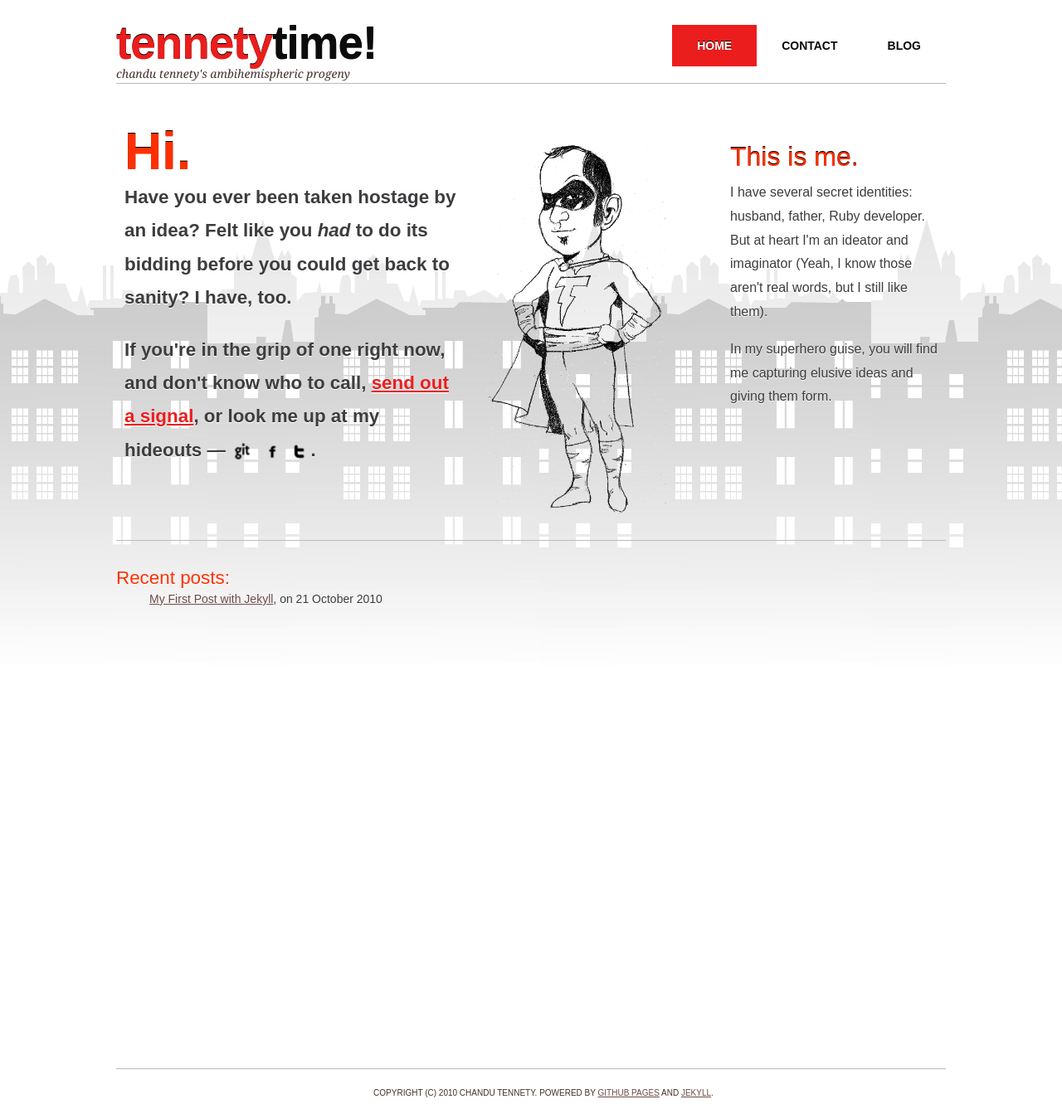
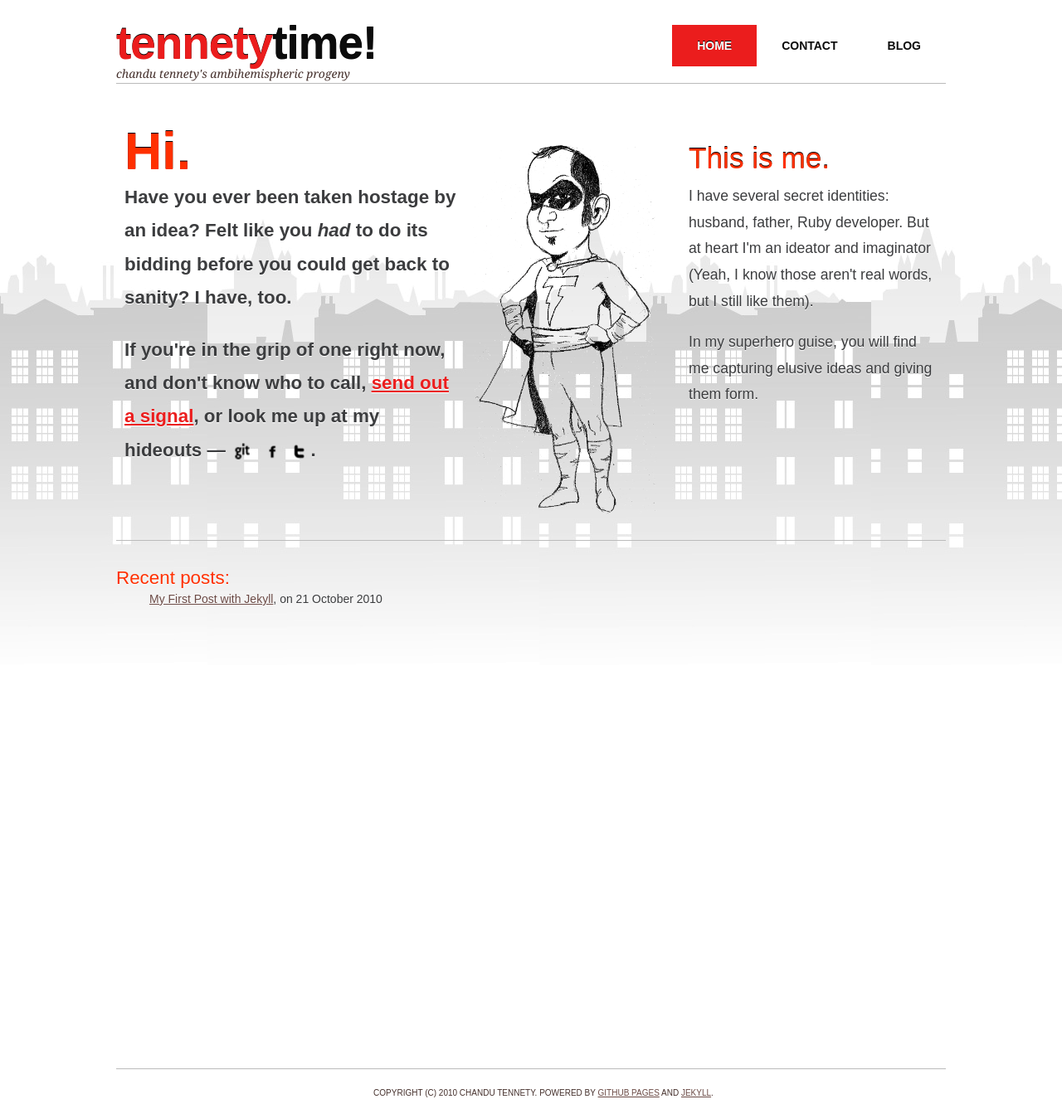
Before and after one commit to tennety/tennety.github.com, a Jekyll site: the page built from home/index.html, in a window 1280 px wide. Shown: the whole page at 83% size. Built offline with Jekyll 4.4.1, drawn with Linux system fonts in a browser that asks for light colours; nearby versions of some CDN libraries; some web fonts are replaced; Markdown is read by kramdown in place of the engine named in the settings; comment, search, counter and statistics services are not loaded.

Commit message:
tweaked homepage

```diff
--- a/stylesheets/style.css
+++ b/stylesheets/style.css
@@ -311,7 +311,8 @@
 
 #bio {
 	float: right;
-	width: 250px;
+	font-size: 1.1em;
+	width: 300px;
 	padding: 0 10px;
 }
 
@@ -321,7 +322,7 @@
 
 #sp {
 	float: left;
-	width: 250px;
+	width: 200px;
 	padding: 0 10px;
 }
 
```
